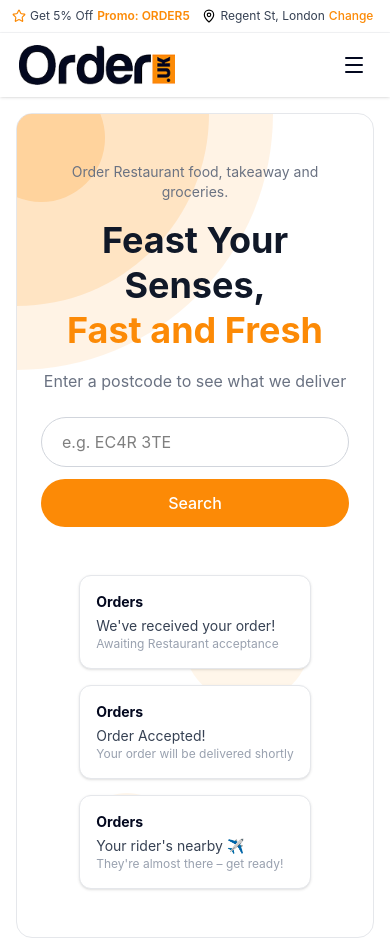
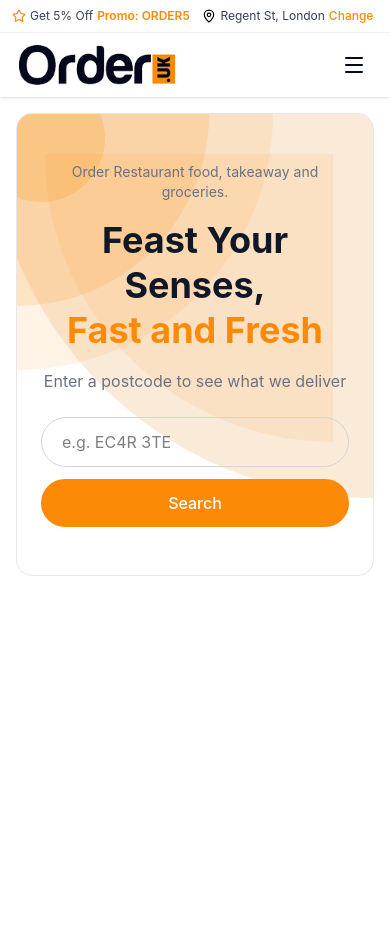
Before and after one commit to mohankumaronly/food-delivery-frontend-only, a React (Vite) app: page / in a window 390 px wide. After the commit the page ends 844 px from the top, so only its background shows below. Built offline with nearby package versions, Linux system fonts and the light colour scheme.

Commit message:
hero section is updated

```diff
--- a/src/components/Hero.tsx
+++ b/src/components/Hero.tsx
@@ -7,6 +7,10 @@ const Hero = () => {
         <div className="absolute top-0 left-0 w-64 h-64 rounded-br-full" style={{ backgroundColor: '#FC8A06', opacity: 0.1 }}></div>
         <div className="absolute top-0 left-0 w-48 h-48 rounded-br-full" style={{ backgroundColor: '#FC8A06', opacity: 0.15 }}></div>
         <div className="absolute -top-10 -left-10 w-32 h-32 rounded-full" style={{ backgroundColor: '#FC8A06', opacity: 0.2 }}></div>
+
+        {/* Dark Orange Decorative Shape - Top Right (behind cards) */}
+        <div className="absolute top-0 right-0 w-96 h-96 rounded-bl-full" style={{ backgroundColor: '#D97A00', opacity: 0.15 }}></div>
+        <div className="absolute top-10 right-10 w-72 h-72 rounded-bl-full" style={{ backgroundColor: '#FC8A06', opacity: 0.1 }}></div>
 
         <div className="px-6 sm:px-8 md:px-12 py-12 md:py-16 relative z-10">
           <div className="flex flex-col lg:flex-row items-center gap-12">
@@ -42,10 +46,10 @@ const Hero = () => {
               </div>
             </div>
 
-            {/* RIGHT SECTION - Order Status Cards */}
-            <div className="flex-1 relative">
+            {/* RIGHT SECTION - Order Status Cards - Hidden on mobile */}
+            <div className="hidden lg:block flex-1 relative">
               {/* Order Cards Stack */}
-              <div className="space-y-4 max-w-sm mx-auto lg:mx-0 lg:ml-auto">
+              <div className="space-y-4 max-w-sm mx-auto lg:mx-0 lg:ml-auto relative z-20">
                 {/* Card 1 */}
                 <div className="bg-white rounded-xl p-4 shadow-sm border border-gray-200 hover:shadow-md transition">
                   <p className="text-sm font-bold mb-1" style={{ color: '#03081F' }}>Orders</p>
```
